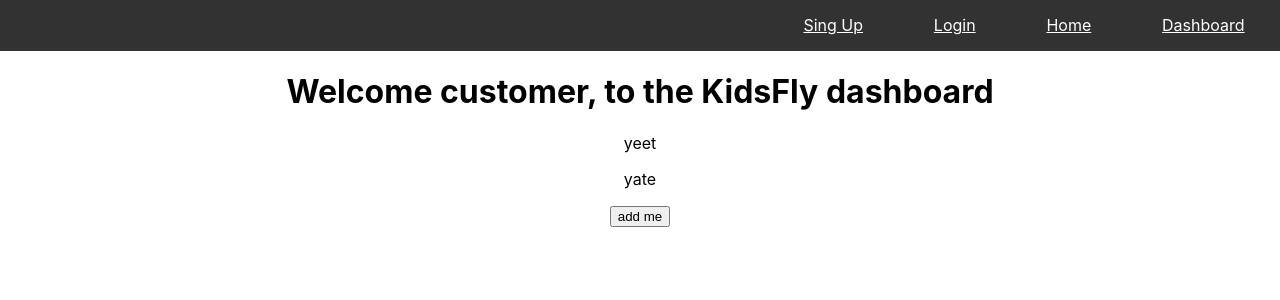
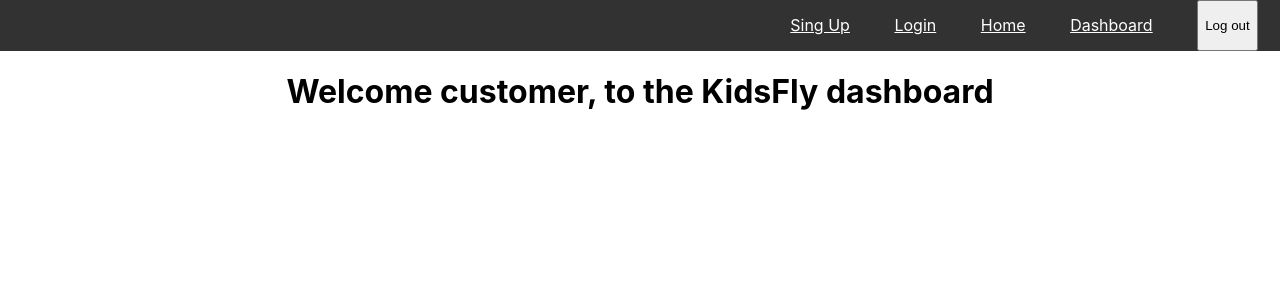
Before and after one commit to BuildWeek-KidsFly/kids-frontend, a React (Create React App) app in the folder kidsfly/: page /dashboard in a window 1280 px wide. Shown: the top 300 px of the page. Built offline with nearby package versions, Linux system fonts and the light colour scheme; sample sign-in values are in the browser's storage.

Commit message:
Found a way to use ocntext with the formik form. Pain in my butt

```diff
--- a/kidsfly/src/App.js
+++ b/kidsfly/src/App.js
@@ -6,11 +6,14 @@
 import Login from "./Register/Login";
 import Dashboard from "./Components/Dashboard";
 import PrivateDash from "./PrivateRoutes/PrivateDash";
+import {TripContext} from "./Context/TripContext";
 
 import {Switch, Link, Route} from "react-router-dom";
 
 
 function App() {
+
+  const {setId} = React.useContext(TripContext)
 
   return (
     <div className="App">
@@ -20,7 +23,7 @@
           <Route path="/dashboard" component={Dashboard}/>
         </PrivateDash>
         <Route path="/signup" component={FormikForms}/>
-        <Route path="/login" component={Login}/>
+        <Route path="/login" render={(props)=> <Login {...props} YEET={setId}/>}/>
         <Route component={Login}/>
       </Switch>
     </div>
--- a/kidsfly/src/Components/Dashboard.js
+++ b/kidsfly/src/Components/Dashboard.js
@@ -1,25 +1,30 @@
 import React from 'react';
 import {TripContext} from "../Context/TripContext";
+import axios from 'axios';
+import axiosWithAuth from "../Utils/Axios";
 const Dashboard = ()=>{
 
     const {isLoggedIn, traveler, setTraveler} = React.useContext(TripContext);
 
-    const handlesub = (e)=>{
-        e.preventDefault();
-        setTraveler([...traveler, "test"])
-    }
+    console.log("traveler id", traveler);
 
-    if(isLoggedIn){
+    // React.useEffect(()=>{
+    //     axiosWithAuth().get("https://kidsfly-be-dakotah.herokuapp.com/api/users/")
+    //         .then((res)=>{
+    //             console.log(res)
+    //         })
+    //         .catch((err)=>{
+    //             console.log(err)
+    //         })
+    // },[])
+
         return(
             <div>
                 <h1>Welcome customer, to the KidsFly dashboard</h1>
-                {traveler.map((y)=>(
-                    <p>{y}</p>
-                ))}
-                <button onClick={handlesub}>add me</button>
+
             </div>
         );
-    }
+
 
 
 }
--- a/kidsfly/src/Components/Navbar.js
+++ b/kidsfly/src/Components/Navbar.js
@@ -1,6 +1,12 @@
 import React from 'react';
 import {Link} from "react-router-dom";
 const NavBar = ()=>{
+
+    const clear = () => {
+        window.location.reload();
+        localStorage.removeItem('token');
+    }
+
     return(
         <div className = "Nav">
             <header className = "Header">
@@ -8,6 +14,7 @@
                 <Link to="/login">Login</Link>
                 <Link to="/">Home</Link>
                 <Link to="/dashboard">Dashboard</Link>
+                <button onClick={clear}>Log out</button>
             </header>
         </div>
     );
--- a/kidsfly/src/Context/TripContext.js
+++ b/kidsfly/src/Context/TripContext.js
@@ -8,16 +8,19 @@
     const [trips, setTrips] = useState([]);
 
     const [complete, setComplete] = useState(false);
-    const [traveler, setTraveler] = useState([
-            "yeet",
-            "yate"
-    ]);
+    const [traveler, setTraveler] = useState({
+        id:""
+    });
+
+    const setId = (id)=>{
+        setTraveler({...traveler, id: id })
+    }
 
 
 
     return(
 
-        <TripContext.Provider value={{isLoggedIn, setLoggedIn, trips, setTrips, complete, setComplete, traveler, setTraveler}}>
+        <TripContext.Provider value={{isLoggedIn, setLoggedIn, trips, setTrips, complete, setComplete, traveler, setTraveler, setId}}>
             {props.children}
         </TripContext.Provider>
     );
--- a/kidsfly/src/PrivateRoutes/PrivateDash.js
+++ b/kidsfly/src/PrivateRoutes/PrivateDash.js
@@ -2,7 +2,6 @@
 import {Route, Redirect} from "react-router-dom";
 
 function isAuth(){
-    console.log("runs")
     return localStorage.getItem("token") ? true : false;
 
 }
--- a/kidsfly/src/Register/Login.js
+++ b/kidsfly/src/Register/Login.js
@@ -3,11 +3,12 @@
 import * as Yup from "yup";
 import axios from "axios";
 
+
 const Login = ( props ) => {
   // const Login = ({ errors, touched, values }) => {
   const [user, setUser] = useState({ email: "", password: "" });
 
-
+  console.log("login", props)
   return (
     <div className="login-form">
       <Form onSubmit={props.handleSubmit}>
@@ -45,8 +46,11 @@
 
   handleSubmit(values, {setStatus, props}) {
 
+
+
       console.log("from formik", values)
       console.log("Formik props", props)
+
 
       setStatus(true);
     axios
@@ -56,6 +60,7 @@
         console.log(res);
         localStorage.setItem("token", res.data.token)
         setStatus(false);
+        props.YEET(res.data.id)
         props.history.push("/dashboard")
       })
       .catch((err) => {
--- a/kidsfly/src/Utils/Axios.js
+++ b/kidsfly/src/Utils/Axios.js
@@ -1,10 +1,12 @@
-import React from 'react';
 import axios from 'axios';
 
-export const axiosWithAuth = ()=>{
-    axios.create({
-        headers:{
-            authorization: localStorage.getItem("token")
+const axiosWithAuth = () => {
+    const token = localStorage.getItem('token');
+    return axios.create({
+        headers: {
+            Authorization: token
         }
-    })
-}
+    });
+};
+
+export default axiosWithAuth;
```
